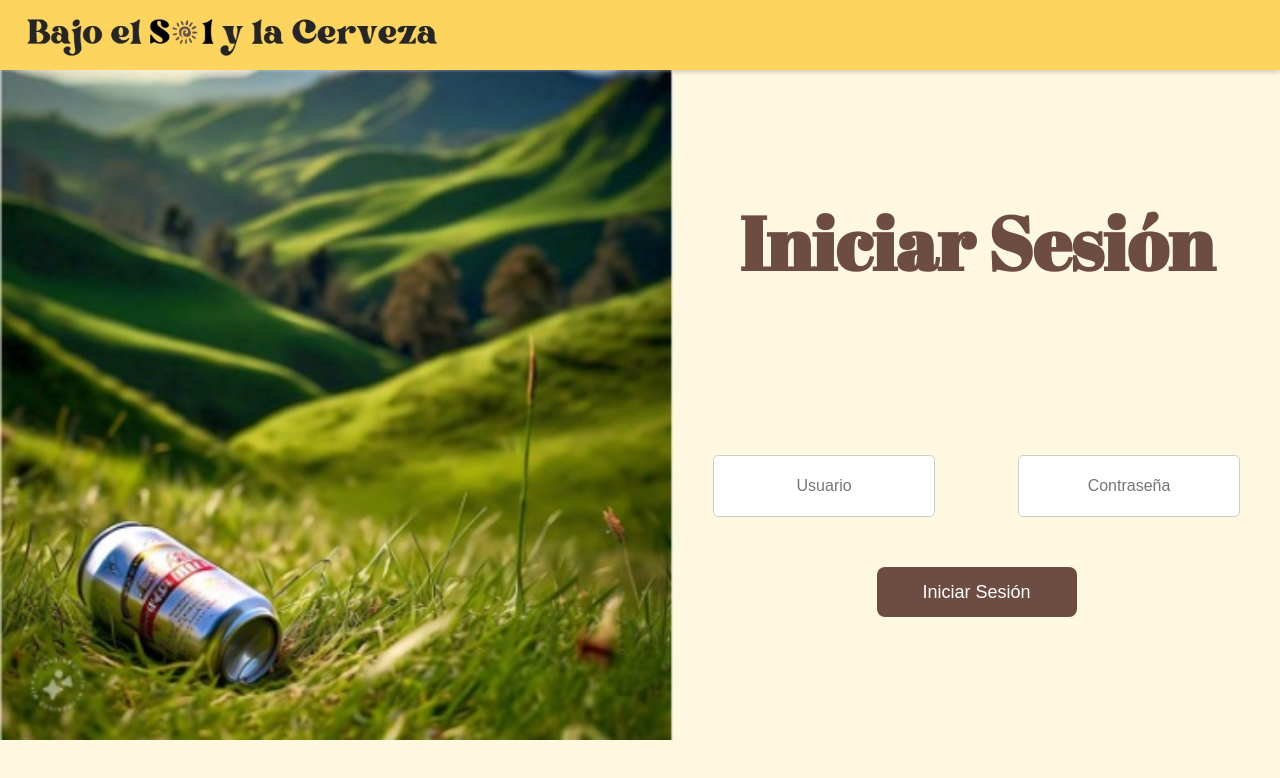
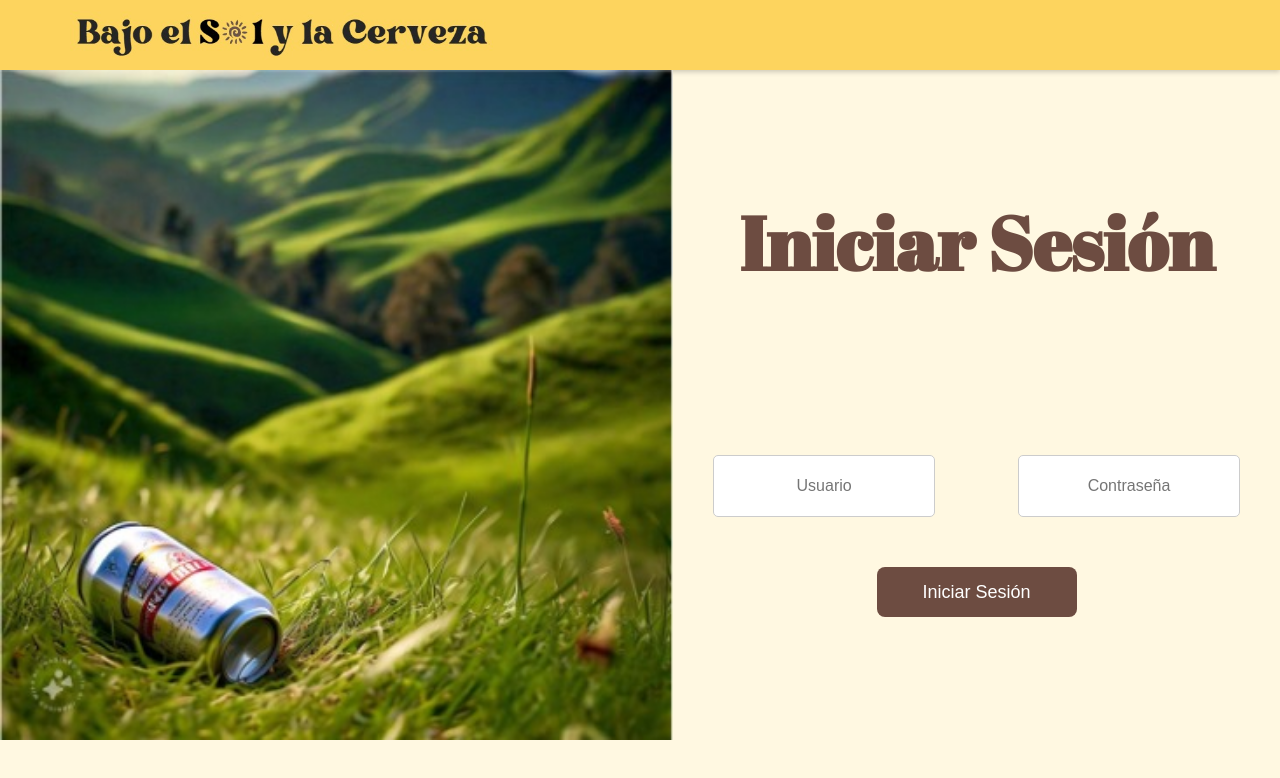
Before and after one commit to zuleycaballes/friendly-meme, a plain HTML site: page sex/index.html in a window 1280 px wide. Drawn offline with nearby package versions, Linux system fonts and the light colour scheme.

Commit message:
cghgngfhj

```diff
--- a/sex/style.css
+++ b/sex/style.css
@@ -11,13 +11,15 @@ header {
     justify-content: space-between;
     align-items: center;
     background-color: #FDD45E;
+    box-shadow: 0 2px 5px rgba(0, 0, 0, 0.2);
     padding: 10px 20px;
     box-shadow: 0 2px 5px rgba(0, 0, 0, 0.2);
+    z-index: 1000;
 }
 
 header .logo {
     max-height: 50px;
-    left-marg
+    margin-left: 50px;
 }
 
 /* Vistas */
@@ -101,12 +103,14 @@ header .logo {
 
 /* Contenedores */
 .contenedores-grid {
+    margin-top: 60px;
     display: flex;
     flex-wrap: wrap;
     gap: 10px;
 }
 
 .contenedor-card {
+    margin-top: 60px;
     background-color: #FFECB3;
     padding: 8px;
     border-radius: 8px;
```
